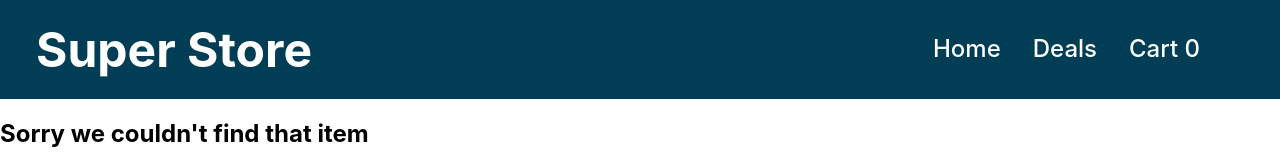
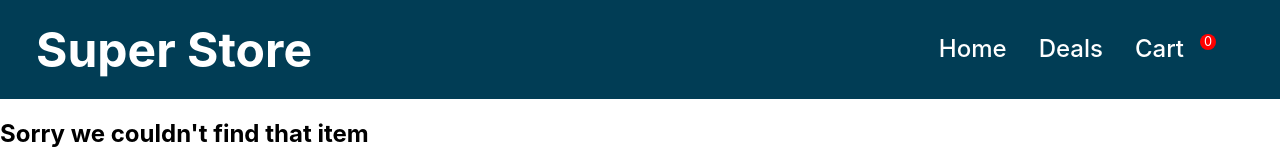
Before and after one commit to mhoobler/guided-project, a React (Create React App) app in the folder client/: page /item/1 in a window 1280 px wide. Shown: the top 160 px of the page. Built offline with nearby package versions, Linux system fonts and the light colour scheme; no server answers.

Commit message:
added pill

```diff
--- a/client/src/components/Nav/Nav.css
+++ b/client/src/components/Nav/Nav.css
@@ -47,3 +47,14 @@ nav a {
 .nav-item > .active {
   border-bottom: 3px solid white;
 }
+
+.total-pill {
+  height: 1rem;
+  width: 1rem;
+  padding-left: 0.25rem;
+  box-sizing: border-box;
+  font-size: 0.8rem;
+  background-color: red;
+  color: white;
+  border-radius: 50px;
+}
--- a/client/src/components/Nav/index.tsx
+++ b/client/src/components/Nav/index.tsx
@@ -19,7 +19,8 @@ const Nav: React.FC = () => {
       <ul className="nav-list">
         <NavItem to="/">Home</NavItem>
         <NavItem to="/deals">Deals</NavItem>
-        <NavItem to="/cart">Cart {total}</NavItem>
+        <NavItem to="/cart">Cart</NavItem>
+        <div className='total-pill'>{total}</div>
       </ul>
     </nav>
   );
```
